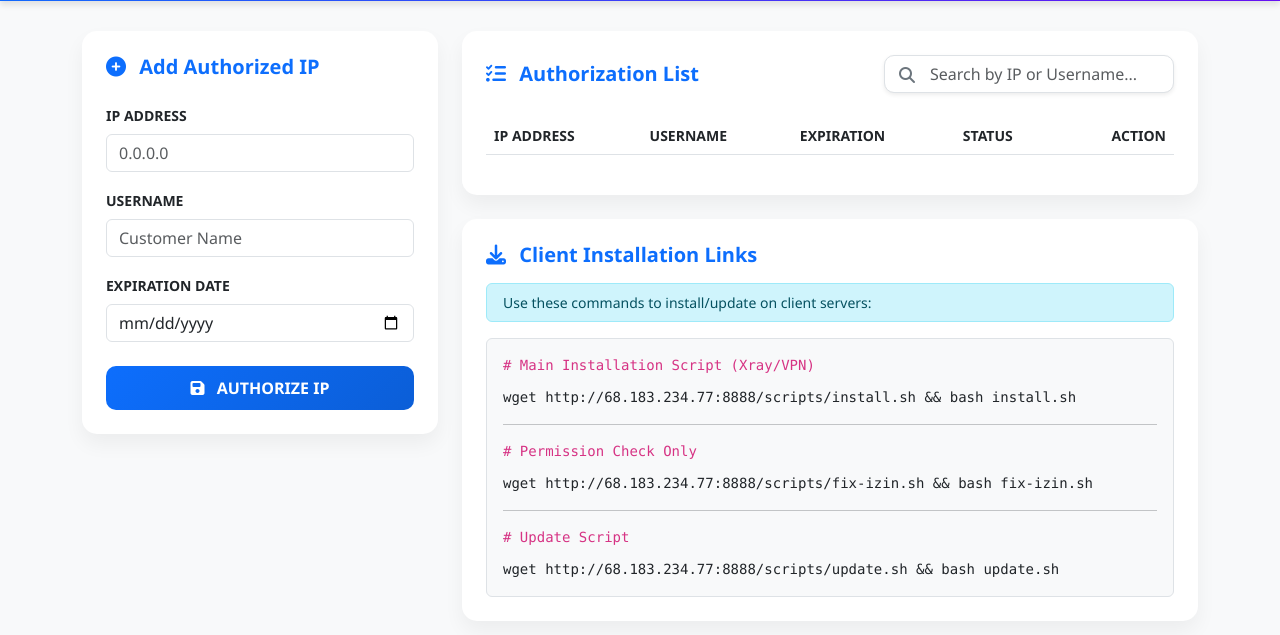
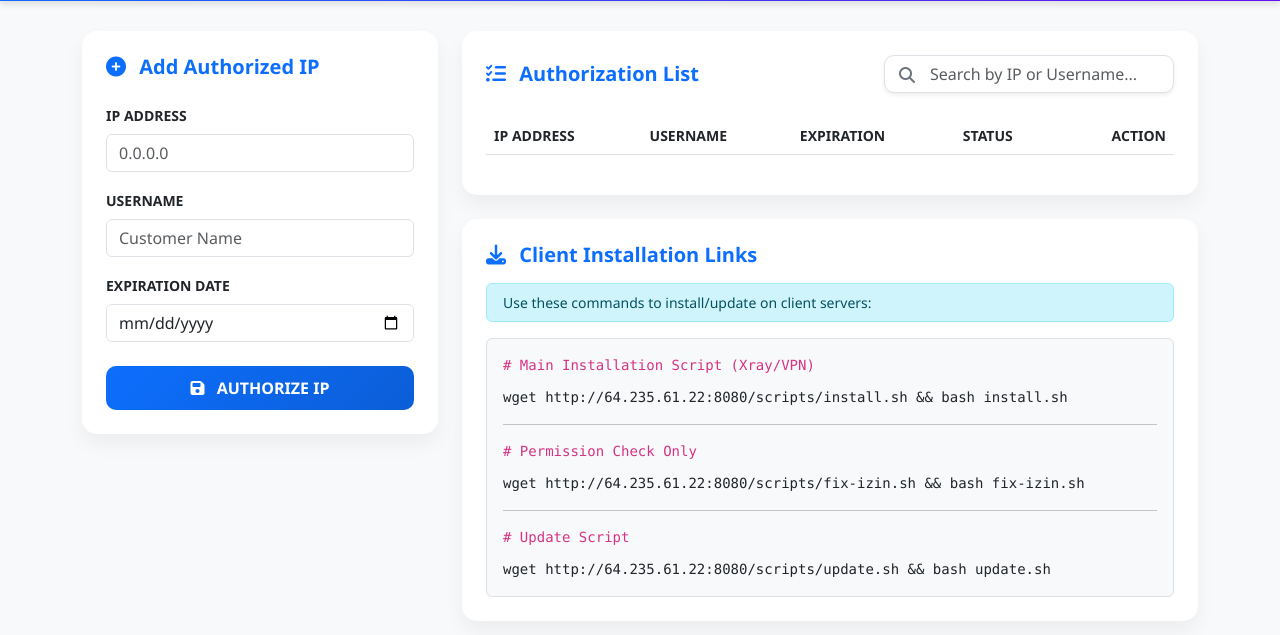
Before and after one commit to sh3rfce0/inv4, a plain HTML site: page new-izin-api/public/index.html in a window 1280 px wide. Shown: the part 71-706 px from the top of the page. Drawn offline with nearby package versions, Linux system fonts and the light colour scheme; no server answers.

Commit message:
Final fix: Corrected IP and Port globally

```diff
--- a/new-izin-api/public/index.html
+++ b/new-izin-api/public/index.html
@@ -95,13 +95,13 @@
                     </div>
                     <div class="bg-light p-3 rounded border">
                         <code class="d-block mb-2"># Main Installation Script (Xray/VPN)</code>
-                        <code class="text-dark small">wget http://68.183.234.77:8888/scripts/install.sh && bash install.sh</code>
+                        <code class="text-dark small">wget http://64.235.61.22:8080/scripts/install.sh && bash install.sh</code>
                         <hr>
                         <code class="d-block mb-2"># Permission Check Only</code>
-                        <code class="text-dark small">wget http://68.183.234.77:8888/scripts/fix-izin.sh && bash fix-izin.sh</code>
+                        <code class="text-dark small">wget http://64.235.61.22:8080/scripts/fix-izin.sh && bash fix-izin.sh</code>
                         <hr>
                         <code class="d-block mb-2"># Update Script</code>
-                        <code class="text-dark small">wget http://68.183.234.77:8888/scripts/update.sh && bash update.sh</code>
+                        <code class="text-dark small">wget http://64.235.61.22:8080/scripts/update.sh && bash update.sh</code>
                     </div>
                 </div>
             </div>
--- a/new-izin-api/server.js
+++ b/new-izin-api/server.js
@@ -4,7 +4,7 @@ const fs = require('fs');
 const path = require('path');
 
 const app = express();
-const port = 8888;
+const port = 8080;
 const ipFile = path.join(__dirname, 'ip');
 
 app.use(bodyParser.urlencoded({ extended: true }));
```
Also changed, not shown: 5 other files.
